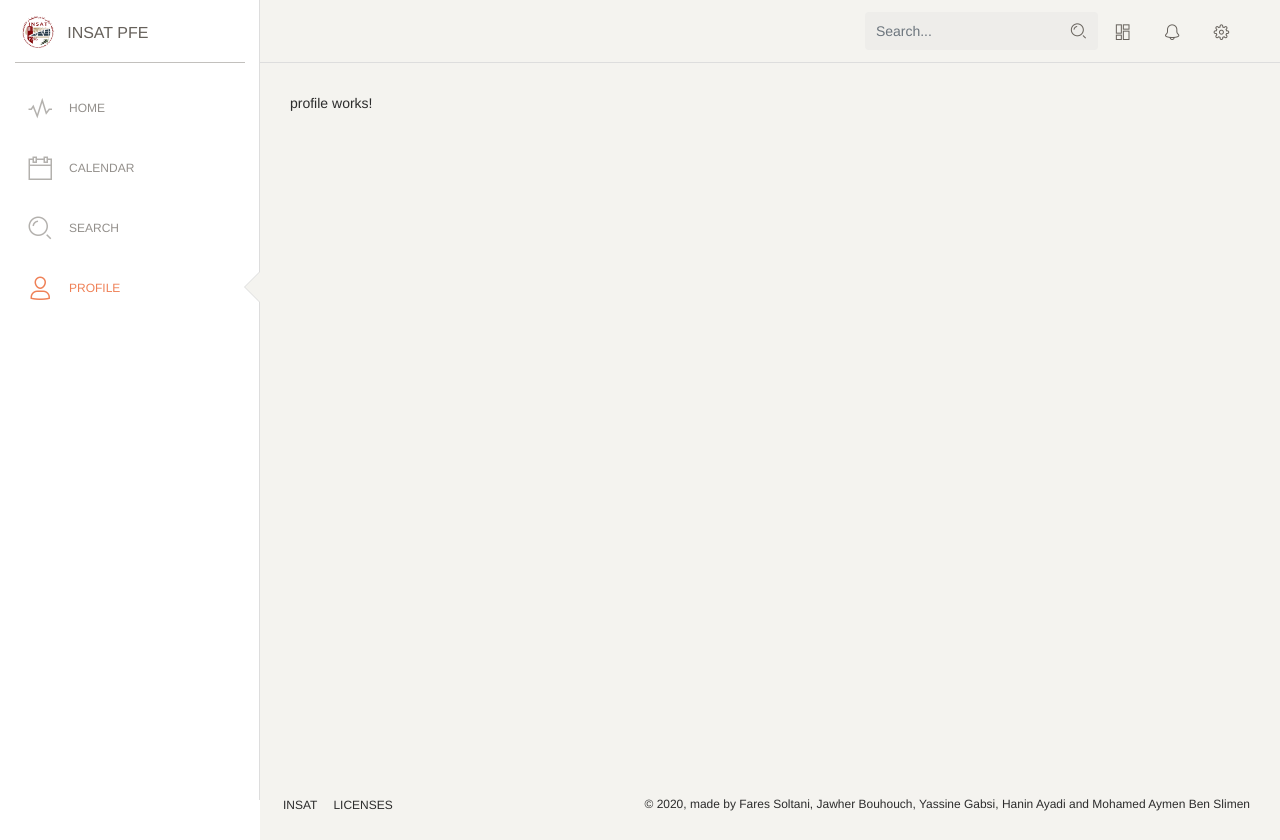
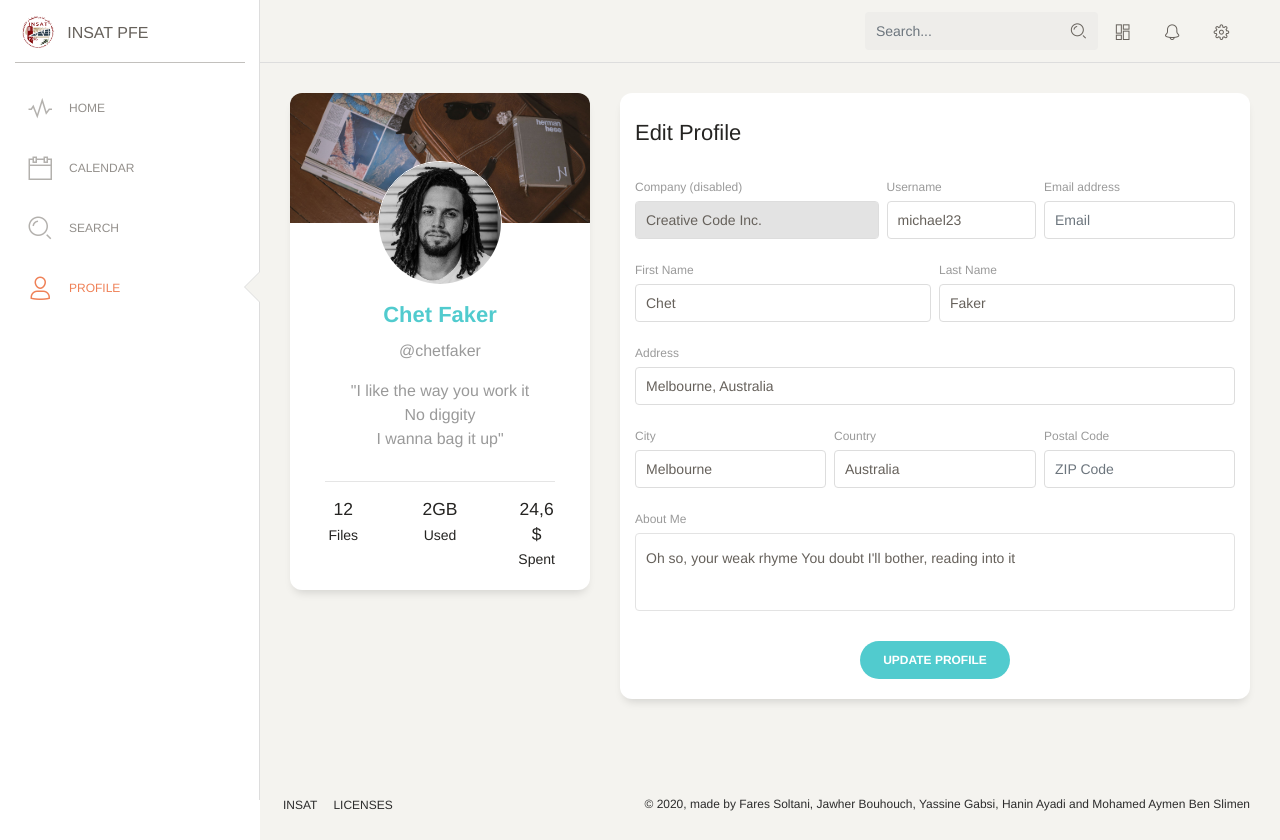
Before and after one commit to faressoltani55/INSAT-PFE-Frontend, an Angular app: page /profile in a window 1280 px wide. Built offline with nearby package versions, Linux system fonts and the light colour scheme.

Commit message:
added some student-home html

```diff
--- a/src/app/authentication/authentication.module.ts
+++ b/src/app/authentication/authentication.module.ts
@@ -1,12 +1,11 @@
 import { NgModule } from '@angular/core';
 import { CommonModule } from '@angular/common';
-import { LoginComponent } from './login/login.component';
 import { SigninComponent } from './signin/signin.component';
 
 
 
 @NgModule({
-  declarations: [LoginComponent, SigninComponent],
+  declarations: [SigninComponent],
   imports: [
     CommonModule
   ]
--- a/src/app/components/student-components/student-home/student-home.component.html
+++ b/src/app/components/student-components/student-home/student-home.component.html
@@ -1 +1,7 @@
 <p>student-home works!</p>
+<div *ngIf="!submitted">
+    <app-add-subject></app-add-subject>
+</div>
+<div *ngIf="submitted">
+    <app-subject-status></app-subject-status>
+</div>
--- a/src/app/components/student-components/student-home/student-home.component.ts
+++ b/src/app/components/student-components/student-home/student-home.component.ts
@@ -7,9 +7,12 @@ import { Component, OnInit } from '@angular/core';
 })
 export class StudentHomeComponent implements OnInit {
 
+  submitted: boolean;
   constructor() { }
 
   ngOnInit(): void {
+    //should actually check database to see if a subject was submitted
+    this.submitted = false
   }
 
 }
--- a/src/app/pages/profile/profile.component.html
+++ b/src/app/pages/profile/profile.component.html
@@ -1 +1,136 @@
-<p>profile works!</p>
+<div class="row">
+    <div class="col-md-4">
+      <div class="card card-user">
+        <div class="image">
+          <img src="assets/img/damir-bosnjak.jpg" alt="...">
+        </div>
+        <div class="card-body">
+          <div class="author">
+            <a href="#">
+              <img class="avatar border-gray" src="assets/img/mike.jpg" alt="...">
+              <h5 class="title">Chet Faker</h5>
+            </a>
+            <p class="description">
+              @chetfaker
+            </p>
+          </div>
+          <p class="description text-center">
+            "I like the way you work it
+            <br> No diggity
+            <br> I wanna bag it up"
+          </p>
+        </div>
+        <div class="card-footer">
+          <hr>
+          <div class="button-container">
+            <div class="row">
+              <div class="col-lg-3 col-md-6 col-6 ml-auto">
+                <h5>12
+                  <br>
+                  <small>Files</small>
+                </h5>
+              </div>
+              <div class="col-lg-4 col-md-6 col-6 ml-auto mr-auto">
+                <h5>2GB
+                  <br>
+                  <small>Used</small>
+                </h5>
+              </div>
+              <div class="col-lg-3 mr-auto">
+                <h5>24,6$
+                  <br>
+                  <small>Spent</small>
+                </h5>
+              </div>
+            </div>
+          </div>
+        </div>
+      </div>
+    </div>
+    <div class="col-md-8">
+      <div class="card card-user">
+        <div class="card-header">
+          <h5 class="card-title">Edit Profile</h5>
+        </div>
+        <div class="card-body">
+          <form>
+            <div class="row">
+              <div class="col-md-5 pr-1">
+                <div class="form-group">
+                  <label>Company (disabled)</label>
+                  <input type="text" class="form-control" disabled="" placeholder="Company" value="Creative Code Inc.">
+                </div>
+              </div>
+              <div class="col-md-3 px-1">
+                <div class="form-group">
+                  <label>Username</label>
+                  <input type="text" class="form-control" placeholder="Username" value="michael23">
+                </div>
+              </div>
+              <div class="col-md-4 pl-1">
+                <div class="form-group">
+                  <label for="exampleInputEmail1">Email address</label>
+                  <input type="email" class="form-control" placeholder="Email">
+                </div>
+              </div>
+            </div>
+            <div class="row">
+              <div class="col-md-6 pr-1">
+                <div class="form-group">
+                  <label>First Name</label>
+                  <input type="text" class="form-control" placeholder="Company" value="Chet">
+                </div>
+              </div>
+              <div class="col-md-6 pl-1">
+                <div class="form-group">
+                  <label>Last Name</label>
+                  <input type="text" class="form-control" placeholder="Last Name" value="Faker">
+                </div>
+              </div>
+            </div>
+            <div class="row">
+              <div class="col-md-12">
+                <div class="form-group">
+                  <label>Address</label>
+                  <input type="text" class="form-control" placeholder="Home Address" value="Melbourne, Australia">
+                </div>
+              </div>
+            </div>
+            <div class="row">
+              <div class="col-md-4 pr-1">
+                <div class="form-group">
+                  <label>City</label>
+                  <input type="text" class="form-control" placeholder="City" value="Melbourne">
+                </div>
+              </div>
+              <div class="col-md-4 px-1">
+                <div class="form-group">
+                  <label>Country</label>
+                  <input type="text" class="form-control" placeholder="Country" value="Australia">
+                </div>
+              </div>
+              <div class="col-md-4 pl-1">
+                <div class="form-group">
+                  <label>Postal Code</label>
+                  <input type="number" class="form-control" placeholder="ZIP Code">
+                </div>
+              </div>
+            </div>
+            <div class="row">
+              <div class="col-md-12">
+                <div class="form-group">
+                  <label>About Me</label>
+                  <textarea class="form-control textarea">Oh so, your weak rhyme You doubt I'll bother, reading into it</textarea>
+                </div>
+              </div>
+            </div>
+            <div class="row">
+              <div class="update ml-auto mr-auto">
+                <button type="submit" class="btn btn-primary btn-round">Update Profile</button>
+              </div>
+            </div>
+          </form>
+        </div>
+      </div>
+    </div>
+  </div>
```
Also changed, not shown: src/app/components/student-components/subject-status/subject-status.component.html (+66 -0 lines).
